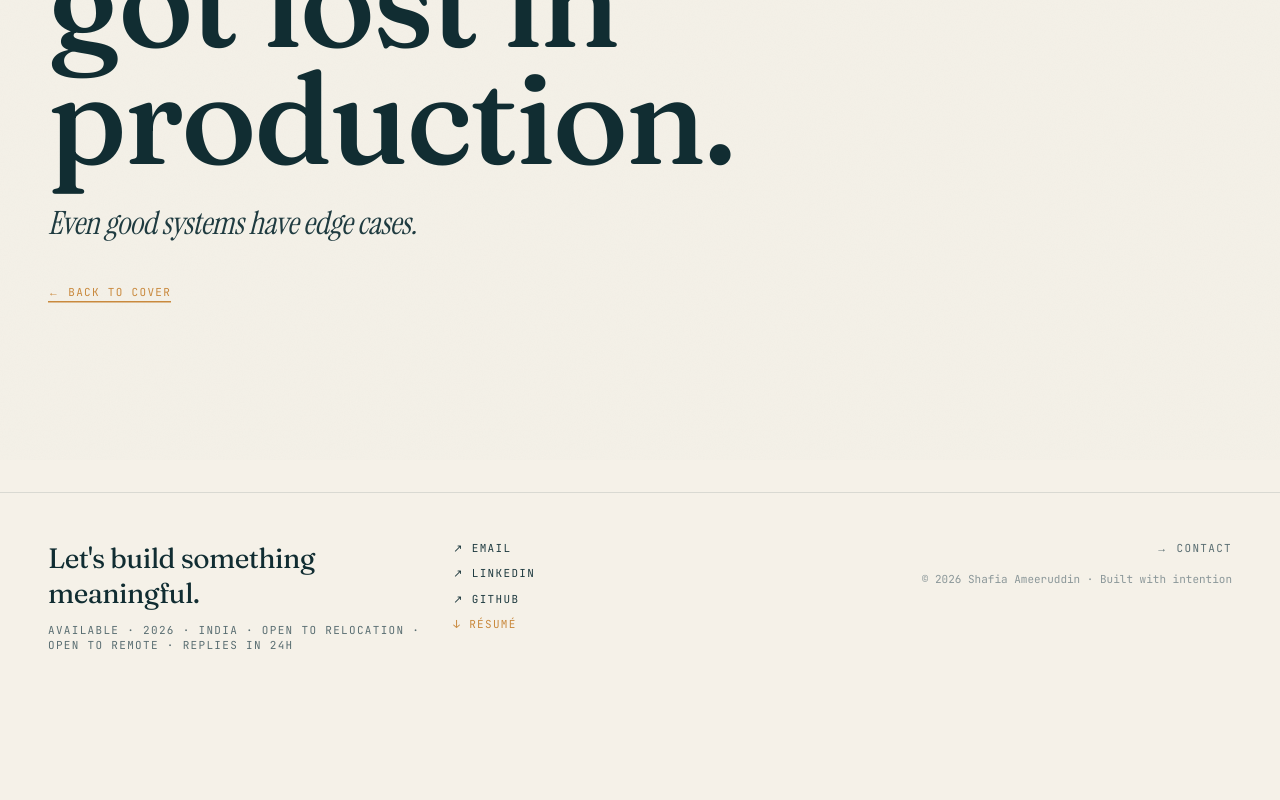
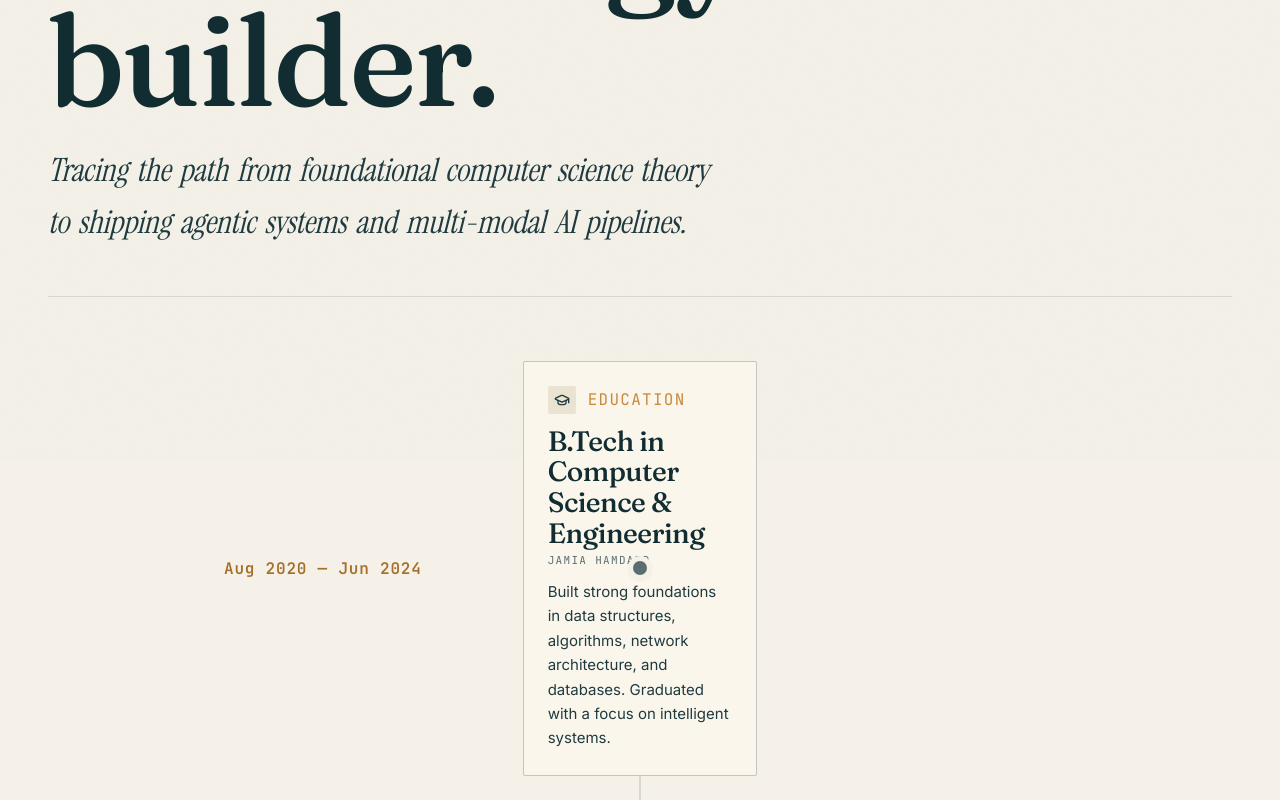
Before and after one commit to Shafia-01/buildwithshafia.dev, a Next.js app: page /journey in a window 1280 px wide. Before the commit this address had no page. Shown: the part 340-1140 px from the top of the page. Before the commit the page ends 1042 px from the top, so only its background shows below. Built offline with nearby package versions, Linux system fonts and the light colour scheme.

Commit message:
feat: complete Wave 3 timeline route /journey

```diff
--- /dev/null
+++ b/app/journey/page.tsx
@@ -0,0 +1,155 @@
+import type { Metadata } from "next";
+import { milestones } from "@/content/timeline/milestones";
+import { FadeRise, WordStagger } from "@/components/motion/primitives";
+import { SectionNumber, MetaLabel } from "@/components/typography";
+import { Award, Briefcase, GraduationCap, School } from "lucide-react";
+
+export const metadata: Metadata = {
+  title: "Journey",
+  description: "The professional timeline and academic milestones of Shafia Ameeruddin, AI Engineer.",
+};
+
+export default function JourneyPage() {
+  return (
+    <main className="min-h-screen pt-28 pb-24 px-6 lg:px-12">
+      <div className="max-w-wide mx-auto">
+        {/* Header Section */}
+        <div className="border-b border-rule pb-12 mb-16">
+          <SectionNumber number="02" name="THE JOURNEY" />
+          <h1 className="mt-6 font-display text-display-md md:text-display-lg text-ink leading-[0.95] tracking-tight">
+            Chronology of a builder.
+          </h1>
+          <p className="mt-6 font-editorial italic text-quote text-ink-soft max-w-2xl leading-relaxed">
+            <WordStagger text="Tracing the path from foundational computer science theory to shipping agentic systems and multi-modal AI pipelines." />
+          </p>
+        </div>
+
+        {/* Timeline container */}
+        <div className="relative max-w-4xl mx-auto pl-8 md:pl-0">
+          {/* Vertical spine line */}
+          <div className="absolute left-[11px] md:left-1/2 top-0 bottom-0 w-[2px] bg-rule -translate-x-[1px]" />
+
+          <div className="space-y-16">
+            {milestones.map((item, index) => {
+              const isEven = index % 2 === 0;
+              const Icon =
+                item.category === "education"
+                  ? GraduationCap
+                  : item.category === "internship"
+                  ? Briefcase
+                  : item.category === "achievement"
+                  ? Award
+                  : School;
+
+              return (
+                <div
+                  key={item.id}
+                  className={`relative flex flex-col md:flex-row items-start md:items-center ${
+                    isEven ? "md:flex-row-reverse" : ""
+                  }`}
+                >
+                  {/* Timeline bullet dot */}
+                  <div className="absolute left-[-29px] md:left-1/2 top-2 md:top-auto w-6 h-6 rounded-full border-2 border-paper bg-paper flex items-center justify-center -translate-x-1/2 z-10 shadow-sm">
+                    <div
+                      className={`w-3.5 h-3.5 rounded-full ${
+                        item.highlight ? "bg-brass animate-pulse ring-4 ring-brass-glow" : "bg-ink-muted"
+                      }`}
+                    />
+                  </div>
+
+                  {/* Spacer or Side block */}
+                  <div className="hidden md:block w-1/2 px-8 text-right">
+                    {!isEven && (
+                      <span className="font-mono text-meta-sm tracking-wider text-brass-deep font-semibold">
+                        {item.date}
+                      </span>
+                    )}
+                  </div>
+
+                  {/* Card Block */}
+                  <FadeRise delay={index * 0.05} className="w-full md:w-1/2 px-0 md:px-8">
+                    <div
+                      className={`relative p-6 border rounded-sm bg-paper-soft hover:border-brass transition-all duration-base ${
+                        item.highlight ? "border-brass ring-1 ring-brass-glow" : "border-rule-strong"
+                      }`}
+                    >
+                      {/* Mobile Date */}
+                      <div className="md:hidden mb-2">
+                        <span className="font-mono text-meta-xs tracking-wider text-brass-deep font-semibold">
+                          {item.date}
+                        </span>
+                      </div>
+
+                      {/* Header row */}
+                      <div className="flex items-center gap-3 mb-3">
+                        <div className="p-1.5 rounded-sm bg-linen text-ink-soft">
+                          <Icon className="w-4 h-4" />
+                        </div>
+                        <MetaLabel className="text-brass">
+                          {item.category.toUpperCase()}
+                        </MetaLabel>
+                      </div>
+
+                      <h3 className="font-display text-headline-sm md:text-headline-md text-ink leading-tight">
+                        {item.title}
+                      </h3>
+                      <p className="font-mono text-meta-xs text-ink-muted mt-1 uppercase">
+                        {item.organization}
+                      </p>
+
+                      <p className="mt-3 text-body-sm text-ink-soft leading-relaxed">
+                        {item.description}
+                      </p>
+
+                      {/* GDG Two-Card Promotion connected units */}
+                      {item.promotionTo && (
+                        <div className="mt-6 pt-6 border-t border-rule relative">
+                          {/* PromotionConnector arrow */}
+                          <div className="absolute -top-3.5 left-1/2 -translate-x-1/2 bg-paper px-2 py-0.5 rounded-full border border-rule-strong flex items-center gap-1">
+                            <span className="font-mono text-[9px] uppercase tracking-wider text-brass-deep font-bold">
+                              Promotion
+                            </span>
+                            <svg
+                              className="w-3 h-3 text-brass"
+                              fill="none"
+                              viewBox="0 0 24 24"
+                              stroke="currentColor"
+                              strokeWidth="2.5"
+                            >
+                              <path strokeLinecap="round" strokeLinejoin="round" d="M19 13l-7 7-7-7m14-6l-7 7-7-7" />
+                            </svg>
+                          </div>
+
+                          <div className="p-4 bg-linen-deep/20 border border-brass/30 rounded-sm">
+                            <div className="flex items-center gap-2 mb-2">
+                              <span className="inline-block w-1.5 h-1.5 rounded-full bg-brass" />
+                              <h4 className="font-display text-headline-xs text-ink">
+                                {item.promotionTo.title}
+                              </h4>
+                            </div>
+                            <p className="text-body-xs text-ink-soft leading-relaxed">
+                              {item.promotionTo.description}
+                            </p>
+                          </div>
+                        </div>
+                      )}
+                    </div>
+                  </FadeRise>
+
+                  {/* Reverse side label */}
+                  <div className="hidden md:block w-1/2 px-8 text-left">
+                    {isEven && (
+                      <span className="font-mono text-meta-sm tracking-wider text-brass-deep font-semibold">
+                        {item.date}
+                      </span>
+                    )}
+                  </div>
+                </div>
+              );
+            })}
+          </div>
+        </div>
+      </div>
+    </main>
+  );
+}
```
